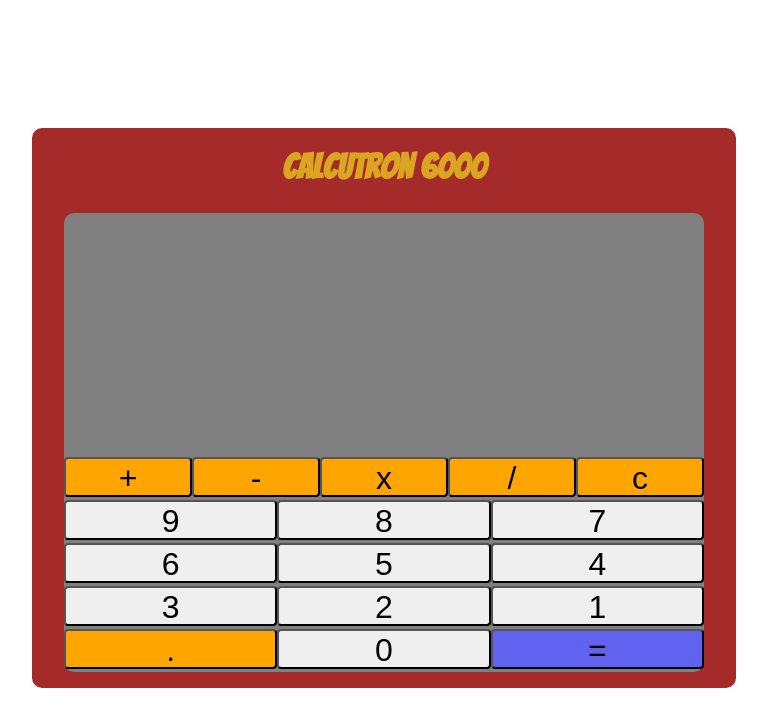
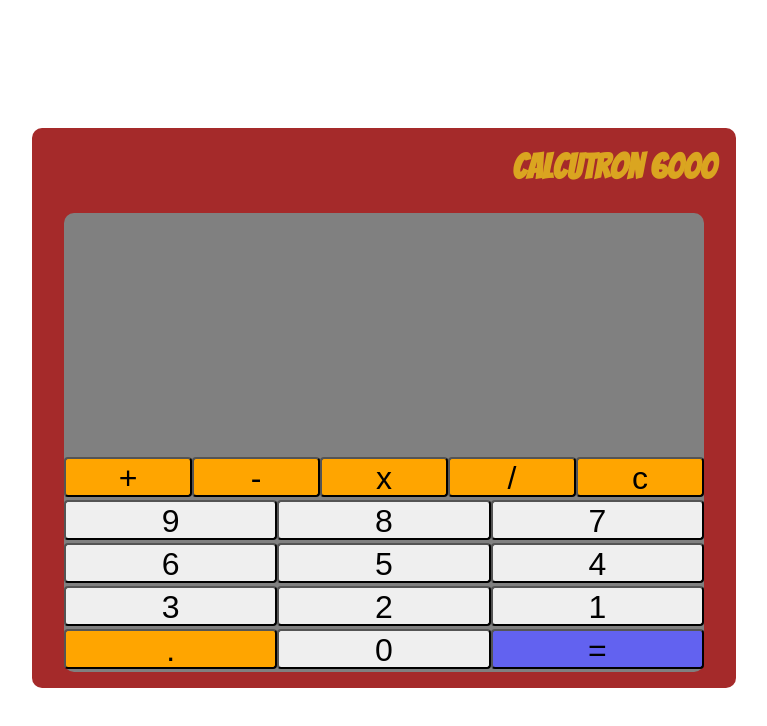
Before and after one commit to JakeDoesCode/calculator, a plain HTML site: page index.html in a window 1280 px wide. Shown: the whole page, without its empty margins (264-1031 px from the left). Drawn offline with Linux system fonts and the light colour scheme.

Commit message:
css edit

```diff
--- a/index.html
+++ b/index.html
@@ -4,7 +4,7 @@
     <meta charset="UTF-8">
     <link rel="stylesheet" href="style.css">
     <script src="script.js" defer></script>
-    <title>Good Ol' Calculator</title>
+    <title>Calculating OldSchool</title>
     <style>
         @import url('https://fonts.googleapis.com/css2?family=Bangers&display=swap');
         @import url('https://fonts.googleapis.com/css2?family=Space+Mono:wght@700&display=swap');
--- a/script.js
+++ b/script.js
@@ -5,7 +5,7 @@ let operator = "";
 const currentDisplayNumber = document.querySelector(".currentNumber");
 const previousDisplayNumber = document.querySelector(".previousNumber");
 
-window.addEventListener("keydown", handleKeyPress);
+
 //if equal button is clicked, checks both numbers are defined
 const equal = document.querySelector("#btnEqual");
 equal.addEventListener("click", () => {
@@ -134,7 +134,7 @@ function addDecimal() {
 }
 
 //keyboard functionality
-
+window.addEventListener("keydown", handleKeyPress);
 function handleKeyPress(e) {
   e.preventDefault();
   if (e.key >= 0 && e.key <= 9) {
--- a/style.css
+++ b/style.css
@@ -8,11 +8,12 @@
 }
 .brand{
     display:flex;
-    justify-content: space-around;
+    align-self:flex-end;
     font-family: 'Bangers', cursive;
     font-size: 35px;
     color:goldenrod;
     margin-top:20px;
+    margin-right: 20px;
 
 }
 .board{
```
